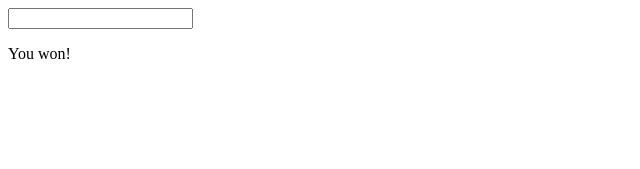
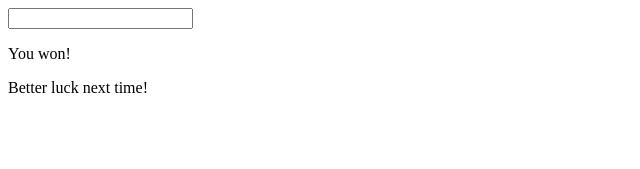
Before and after one commit to gtoborges/tdd-wordle, a Vue app: page / in a window 1280 px wide. Shown: the top 169 px of the page, without its empty margins (0-640 px from the left). Built offline with nearby package versions, Linux system fonts and the light colour scheme.

Commit message:
add test for incorrect guess, add todo test and new constant

```diff
--- a/src/components/WordleBoard.vue
+++ b/src/components/WordleBoard.vue
@@ -1,5 +1,5 @@
 <script setup lang="ts">
-import { VICTORY_MESSAGE } from '@/settings'
+import { VICTORY_MESSAGE, DEFEAT_MESSAGE } from '@/settings'
 defineProps<{
   wordOfTheDay: string
 }>()
@@ -8,6 +8,7 @@ defineProps<{
 <template>
   <input type="text">
   <p>{{ VICTORY_MESSAGE }}</p>
+  <p>{{ DEFEAT_MESSAGE }}</p>
 </template>
 
 <style scoped>
--- a/src/settings.ts
+++ b/src/settings.ts
@@ -1 +1,2 @@
 export const VICTORY_MESSAGE = "You won!"
+export const DEFEAT_MESSAGE = "Better luck next time!"
```
Also changed, not shown: 1 other file (tests, documents, lock files or other folders).
